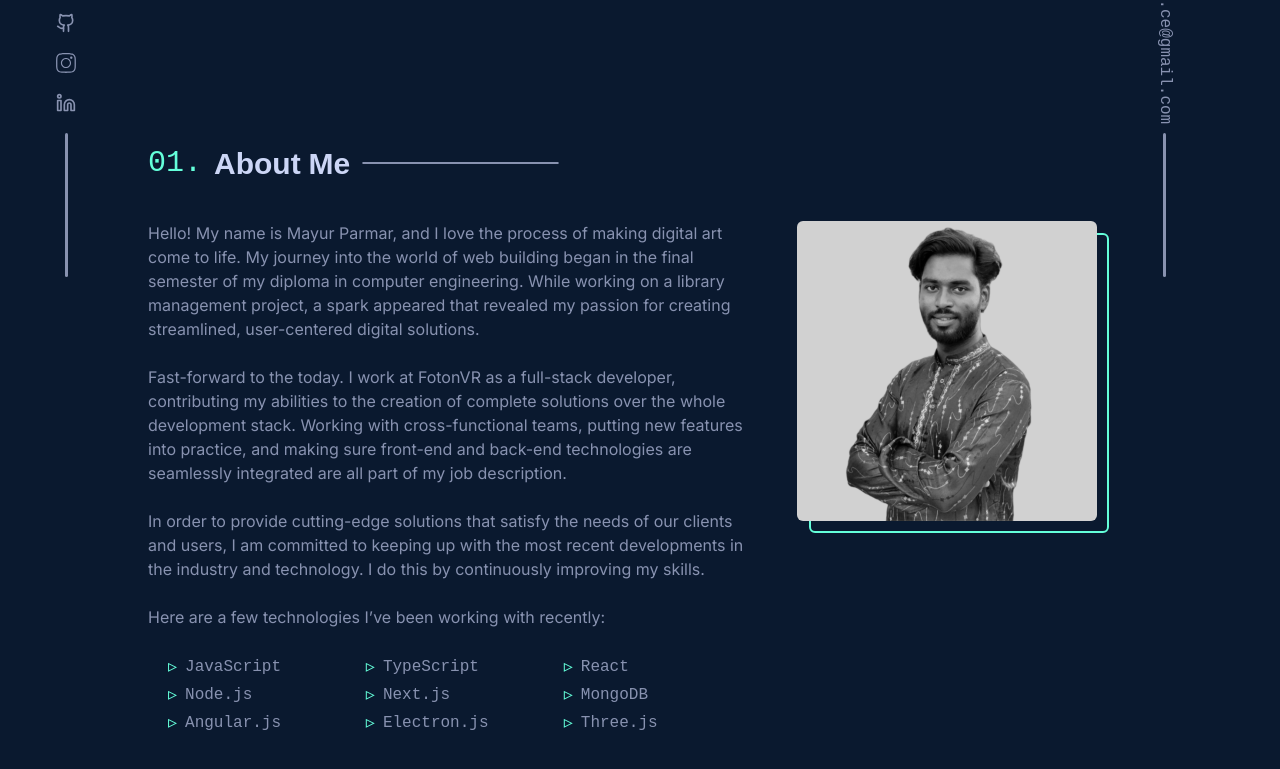
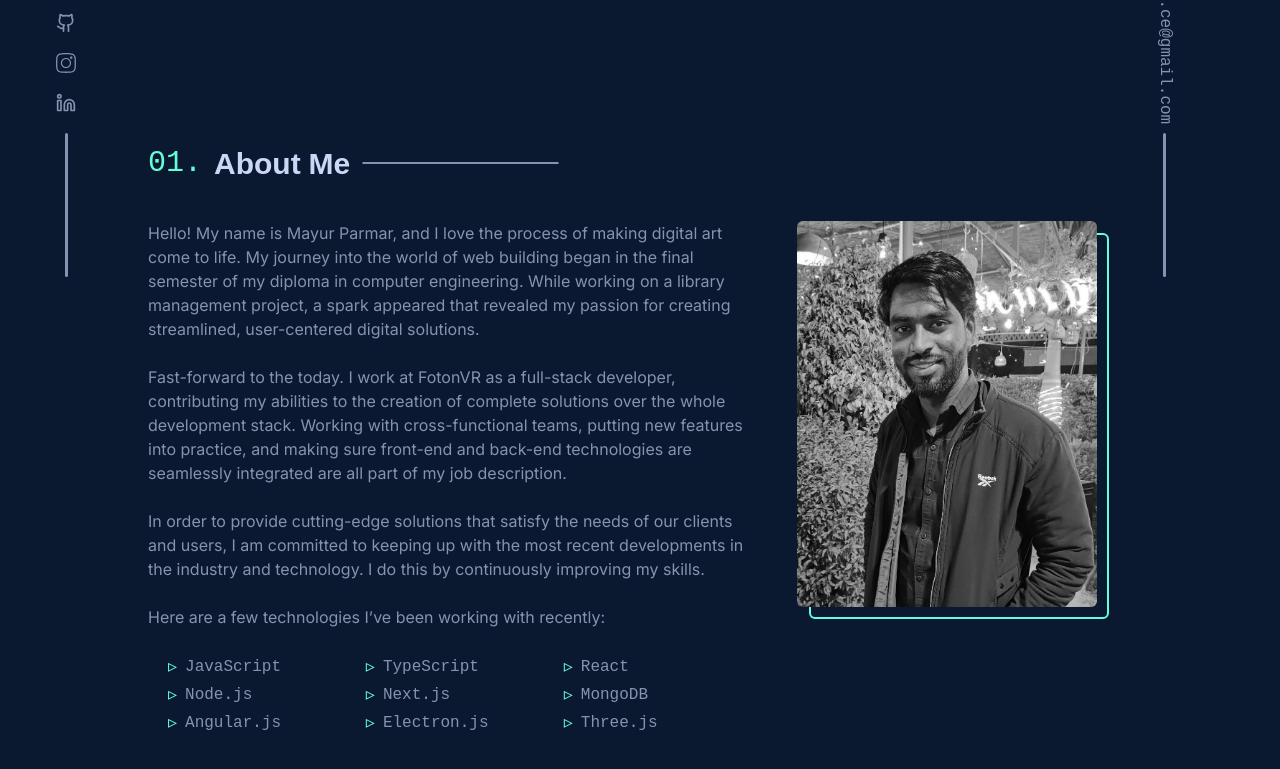
Before and after one commit to alwaysmayur/mayurparmar, a Next.js app: page / in a window 1280 px wide. Shown: the part 523-1292 px from the top of the page. Built offline with nearby package versions, Linux system fonts and the light colour scheme.

Commit message:
update profile picture in AboutMe component

```diff
--- a/app/components/about_me.tsx
+++ b/app/components/about_me.tsx
@@ -111,7 +111,7 @@ export default function AboutMe() {
             <div className="w-full lg:w-[35%] mx-auto lg:mx-5 py-14 lg:py-0 flex flex-col content-center items-center">
               <div data-aos="flip-right" className="relative group">
                 <Image
-                  src="/media/images/profile-pic-(7).png"
+                  src="/media/images/mayur.jpg"
                   className="rounded-md relative z-10 transition-transform duration-300 transform-gpu group-hover:-translate-x-1 group-hover:-translate-y-1 filter grayscale group-hover:filter-none"
                   width={300}
                   height={300}
```
Also changed, not shown: public/media/images/mayur.jpg (added).
